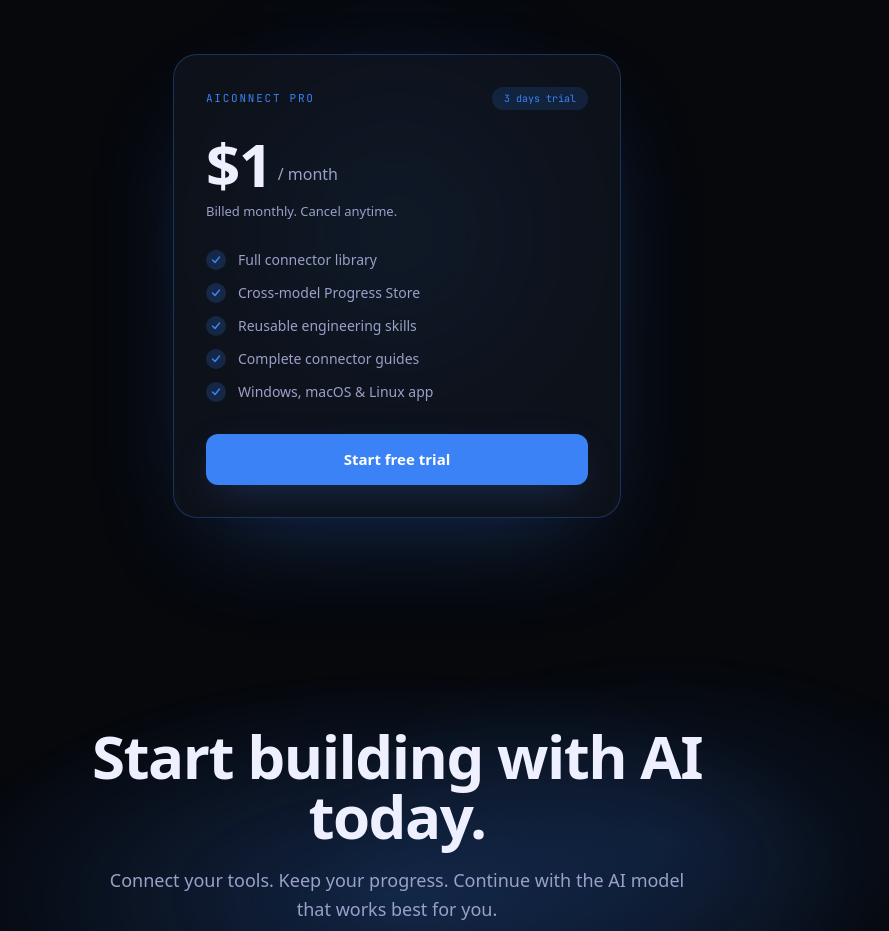
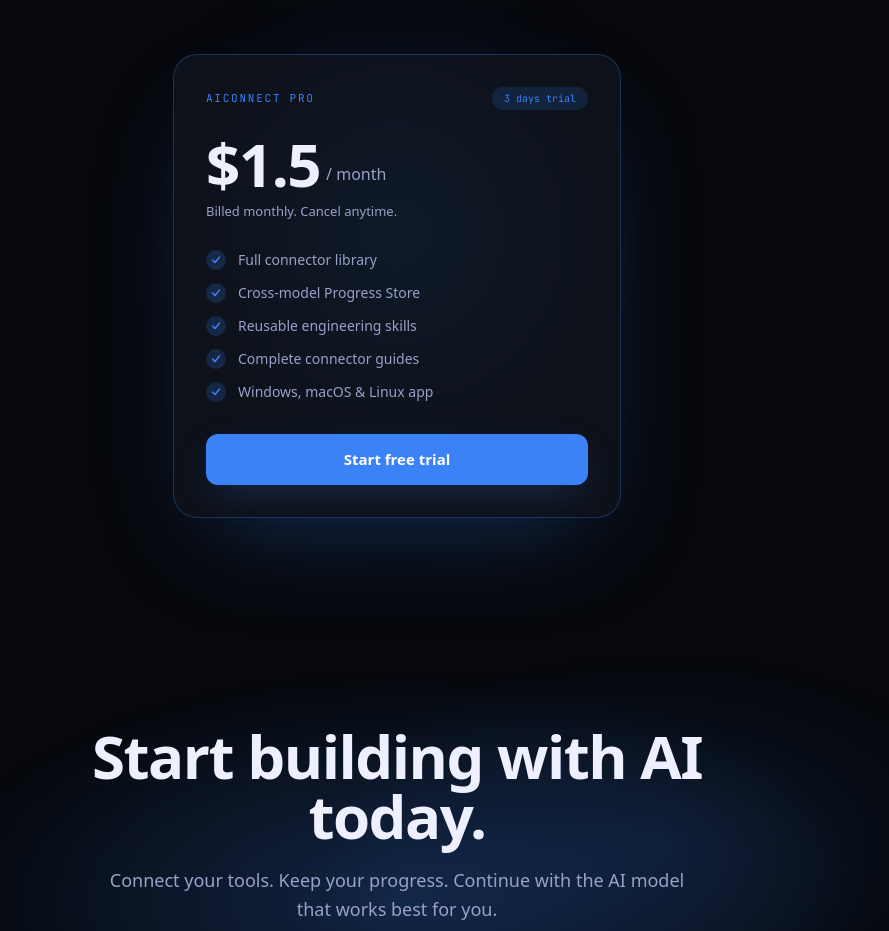
Before and after one commit to rezahanif/AiConnect-CompanyProfile, a React (Vite) app: page / in a window 1280 px wide. Shown: the part 4903-5834 px from the top of the page, without its empty margins (243-1132 px from the left). Built offline with nearby package versions, Linux system fonts and the light colour scheme; a web font is replaced by a local one.

Commit message:
Update price:  → .5/month

```diff
--- a/src/components/Pricing.tsx
+++ b/src/components/Pricing.tsx
@@ -40,7 +40,7 @@ export function Pricing() {
               </span>
             </div>
             <div className="mt-6 flex items-end gap-1.5">
-              <span className="text-6xl font-extrabold tracking-tight">$1</span>
+              <span className="text-6xl font-extrabold tracking-tight">$1.5</span>
               <span className="mb-2 text-[16px] font-medium text-muted">/ month</span>
             </div>
             <p className="mt-2 text-[13px] text-muted">Billed monthly. Cancel anytime.</p>
```
